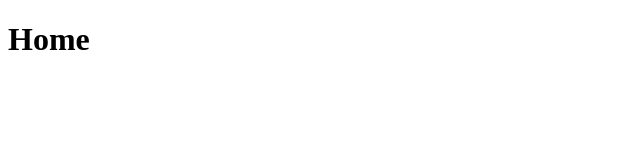
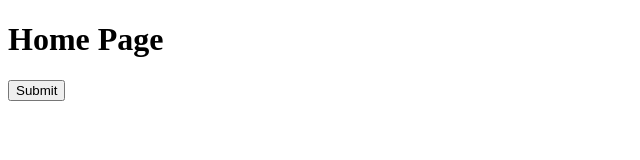
Before and after one commit to Gokulakrishnan0707/Wipro-SDET-Playwright, a website: page Day13/webapp/public/index.html in a window 1280 px wide. Shown: the whole page, without its empty margins (0-640 px from the left). Drawn offline with Linux system fonts and the light colour scheme.

Commit message:
Grouping,alert handlings,LC methods

```diff
--- a/Day13/webapp/public/index.html
+++ b/Day13/webapp/public/index.html
@@ -6,6 +6,9 @@
     <title>Home</title>
 </head>
 <body>
-    <h1>Home</h1>
+    <h1>Home Page</h1>
+
+  <button id="alertbtn" onclick="alert('Hello')">Submit</button>
+
 </body>
 </html>
```
